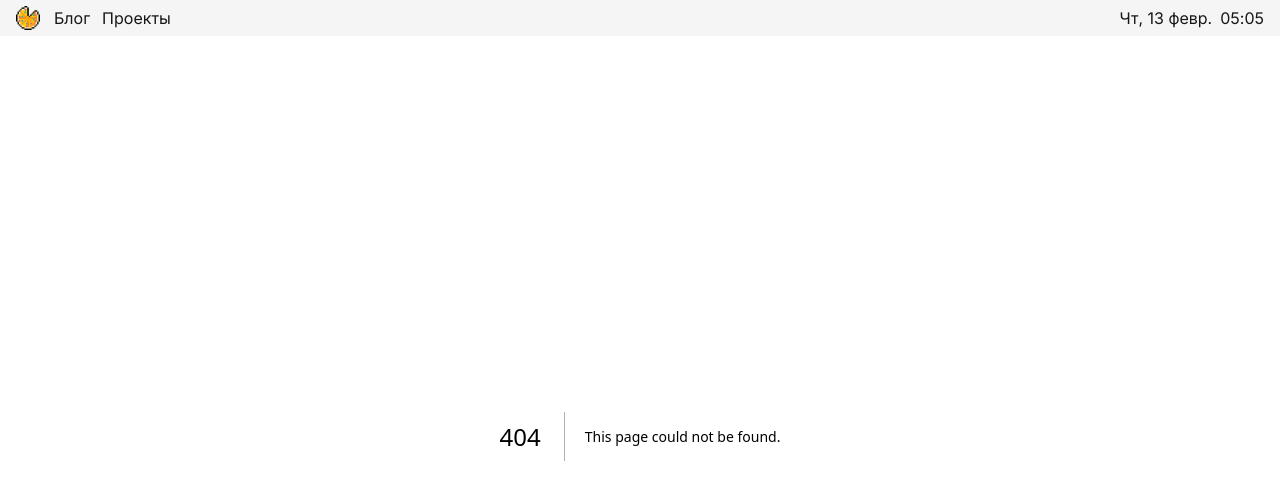
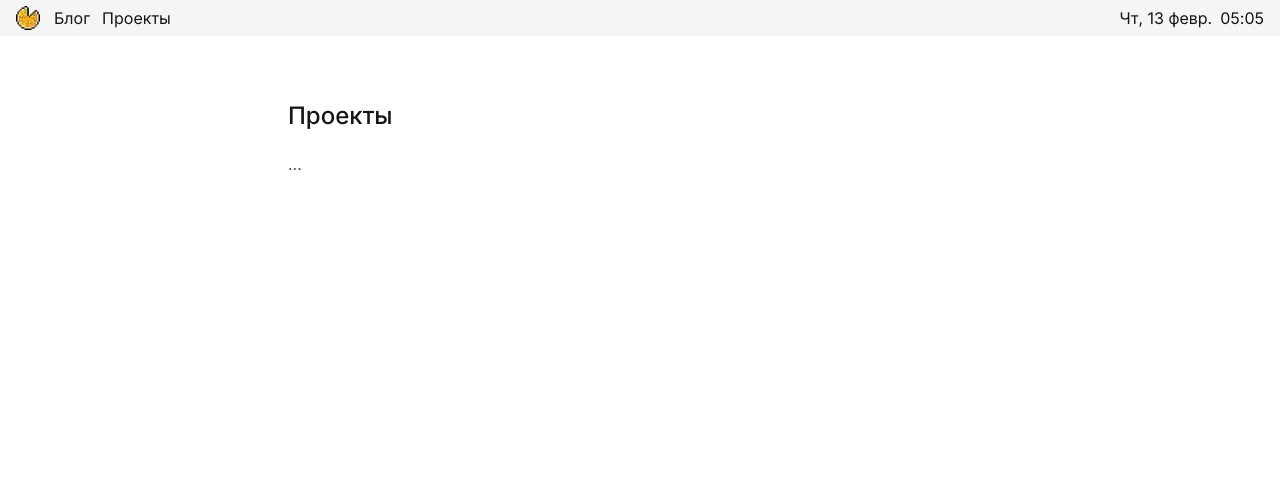
Before and after one commit to dek0valev/site, a Next.js app: page /projects in a window 1280 px wide. Before the commit this address had no page. Shown: the top 500 px of the page. Built offline with nearby package versions, Linux system fonts and the light colour scheme.

Commit message:
feat: create `projects` page

```diff
--- /dev/null
+++ b/app/projects/page.tsx
@@ -0,0 +1 @@
+export { ProjectsPage as default } from '@/pages/projects';
--- /dev/null
+++ b/src/pages/projects/index.ts
@@ -0,0 +1 @@
+export { ProjectsPage } from './ui/page';
--- /dev/null
+++ b/src/pages/projects/ui/page.tsx
@@ -0,0 +1,14 @@
+export function ProjectsPage() {
+    return (
+        <section>
+            <div className="py-10 lg:py-16">
+                <div className="container max-w-screen-md">
+                    <div className="flex flex-col">
+                        <h1 className="mb-5 text-2xl font-medium text-neutral-900 dark:text-white">Проекты</h1>
+                        <p>...</p>
+                    </div>
+                </div>
+            </div>
+        </section>
+    );
+}
```
